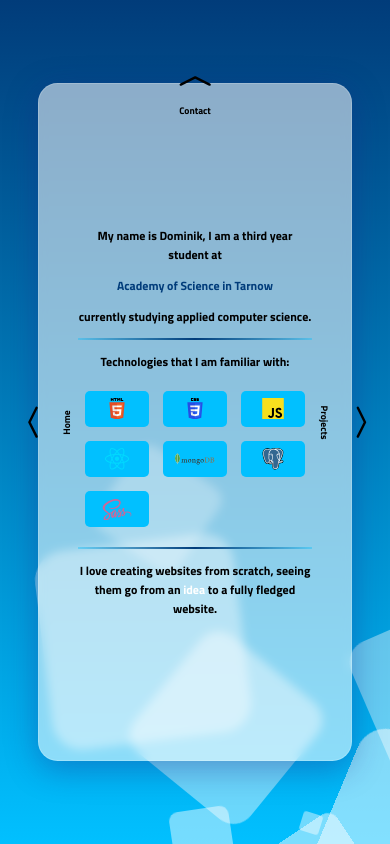
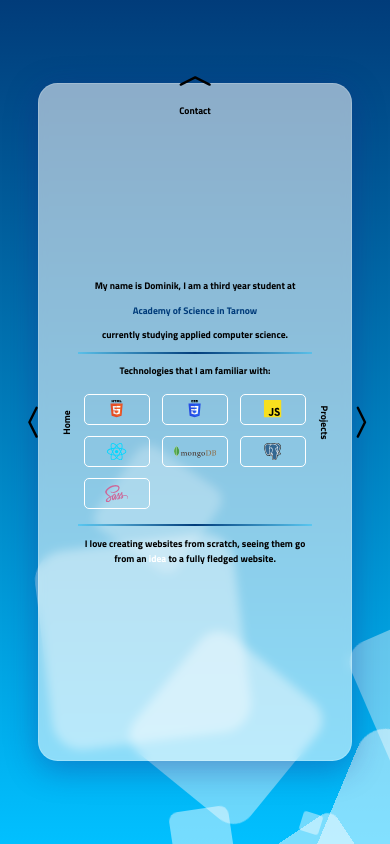
Before and after one commit to dominik-sek/portfolio_old, a React (Create React App) app: page /about in a window 390 px wide. Built offline with nearby package versions, Linux system fonts and the light colour scheme.

Commit message:
further fixes to mobile

```diff
--- a/src/Components/Card.js
+++ b/src/Components/Card.js
@@ -72,7 +72,7 @@ const Content = styled.div`
     align-items:center;
     text-align:center;
     @media (min-width: 966px) {
-        font-size:1.5em;
+        font-size:1.25em;
     }
 `
 const ContentAsList = styled(Content)`
--- a/src/Screens/About.js
+++ b/src/Screens/About.js
@@ -12,7 +12,7 @@ import { ReactComponent as Sass } from '../img/sass.svg';
 
 const about = () =>{
     return(
-        <section style={{fontSize:'1.25rem'}}>
+        <section>
             <p>My name is Dominik, I am a third year student at </p>
             <a style={{color:'var(--secondary-color)'}}href="https://pwsztar.edu.pl/">Academy of Science in Tarnow</a>
             <p>currently studying applied computer science.</p>
@@ -54,7 +54,6 @@ display:grid;
 padding:0;
 grid-template-columns:repeat(3,1fr);
 grid-template-rows:repeat(2,1fr);
-
     & li{
         margin:0.5em;
         padding:0.5em;
@@ -63,18 +62,17 @@ grid-template-rows:repeat(2,1fr);
         flex-direction:column;
         justify-content:center;
         align-items:center;
-        background-color:var(--primary-color);
         color:white;
         font-size:1.2em;
         font-weight:bold;
         text-align:center;
         height:3em;
         max-height:1.5em;
-        min-width:1.5em;
+        min-width:1em;
         transition:all 0.3s ease-in-out;
+        border:1px solid white;
         &:hover{
-            background-color:var(--secondary-color);
-            color:var(--primary-color);
+            background-color:var(--primary-color);
             cursor:pointer;
         }
         & svg{
--- a/src/Screens/Projects.js
+++ b/src/Screens/Projects.js
@@ -55,7 +55,6 @@ export default function Projects(params) {
             <Sidebar path={'/contact'} title={'Contact'} direction={'up'} />
 
 
-
         </Card>
     )
 };
--- a/src/index.css
+++ b/src/index.css
@@ -15,6 +15,7 @@ html{
 :root{
   --primary-color: #01c0ff;
   --secondary-color: #013c7a;
+  --trenetary-color: #ffd600;
   --primary-gradient: linear-gradient(to bottom, var(--secondary-color), var(--primary-color));
   --hr-gradient:linear-gradient(90deg, rgba(1, 192, 255, 0.356) 0%, rgba(1,60,122,1) 50%, rgba(1, 192, 255, 0.356) 100%);
 }
```
Also changed, not shown: src/Components/Sidebar.js (+4 -7 lines).
